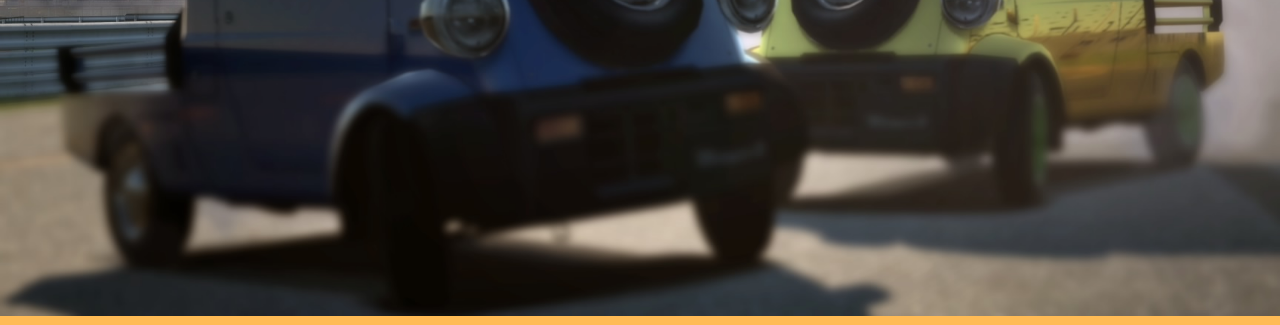
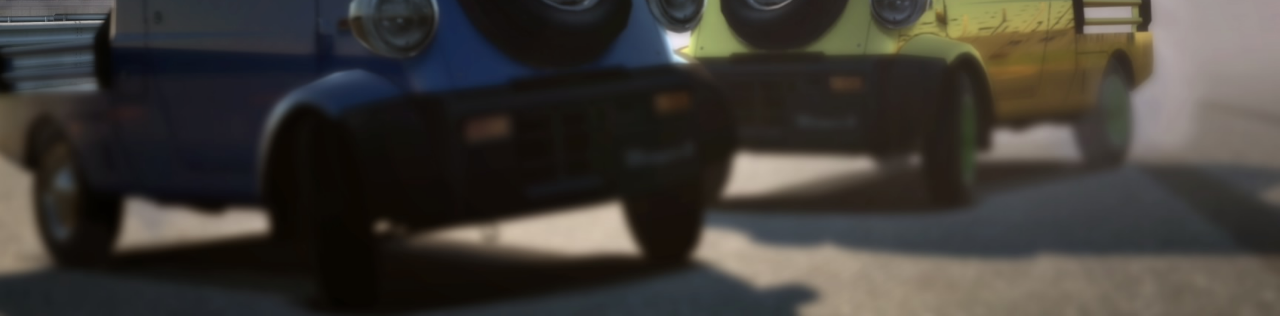
Before and after one commit to GiuseppeCuceOG/mibcompany, a plain HTML site: page index.html in a window 1280 px wide. Shown: the part 484-809 px from the top of the page. Drawn offline with Linux system fonts and the light colour scheme.

Commit message:
update image

```diff
--- a/index.html
+++ b/index.html
@@ -6,11 +6,9 @@
 	<link rel="stylesheet" type="text/css" href="style.css">
 </head>
 <body>
-	<div class="declare">
-		<div class="center">
-  			<h1>Welcome to MiB</h1>
-			<h2>We are Mibbers</h2>
-		</div>
+	<div class="center">
+		<h1>Welcome to MiB</h1>
+		<h2>We are Mibbers</h2>
 	</div>
 </body>
 </html>
--- a/style.css
+++ b/style.css
@@ -1,19 +1,13 @@
 body {
-	background-color: #fb5;
+	background: url("mibimage.jpg") no-repeat center center fixed;
+  	background-size: cover;
 	margin: 0px;
 }
 
-.declare {
-	background-image: url("mibimage.jpg");
-	background-size: auto 100%;
-	background-repeat: no-repeat no-repeat;
-	height: 800px;
+.center {
 	text-align: center;
 	font-size: 2em;
-}
-
-.center {
-    padding: 300px 0;
+    padding: 280px 0;
 }
 
 h1 {
```
